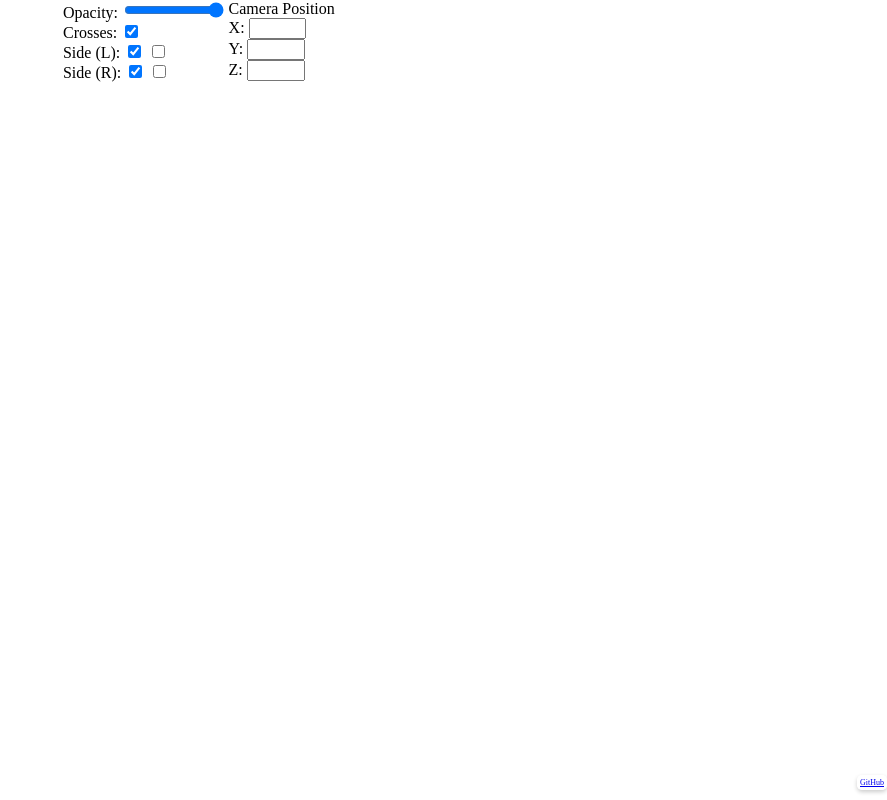
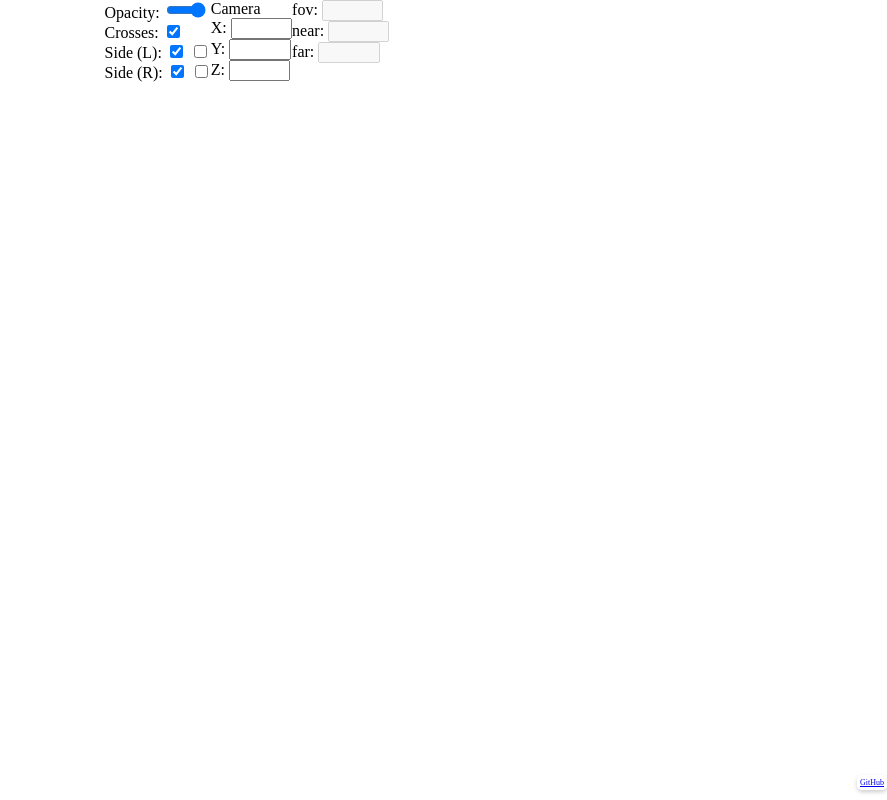
Before and after one commit to shirayu/web_3d_ball, a website: page docs/index.html in a window 1280 px wide. Shown: the whole page, without its empty margins (393-1280 px from the left). Drawn offline with nearby package versions, Linux system fonts and the light colour scheme.

Commit message:
Add info

```diff
--- a/docs/ball.js
+++ b/docs/ball.js
@@ -201,6 +201,9 @@ controls.enablePan = true;
     camera_x.value = camera.position.x.toFixed(2);
     camera_y.value = camera.position.y.toFixed(2);
     camera_z.value = camera.position.z.toFixed(2);
+    camera_fov.value = camera.fov.toFixed(2);
+    camera_near.value = camera.near.toFixed(2);
+    camera_far.value = camera.far;
   }
 }
 
--- a/docs/index.html
+++ b/docs/index.html
@@ -10,7 +10,7 @@
     <div class="controls">
         <div class="controls_sub">
             <label for="opacityRange">Opacity: </label>
-            <input id="opacityRange" type="range" min="0" max="1" step="0.1" value="1" style="width:100px;">
+            <input id="opacityRange" type="range" min="0" max="1" step="0.1" value="1" style="width:3em;">
             <span id="opacityValueIndicator"></span>
             <br>
 
@@ -29,7 +29,8 @@
             <input type="checkbox" id="enableSideR_sr">
         </div>
         <div class="controls_sub">
-                Camera Position
+            <div class="controls_sub">
+                Camera
                 <br>
 
                 <label for="camera_x">X: </label>
@@ -42,6 +43,20 @@
 
                 <label for="camera_z">Z: </label>
                 <input type="number" id="camera_z" step="0.01" class="camera_input">
+            </div>
+
+            <div class="controls_sub">
+                <label for="camera_fov">fov: </label>
+                <input type="number" id="camera_fov" step="0.01" class="camera_input" disabled>
+                <br>
+
+                <label for="camera_near">near: </label>
+                <input type="number" id="camera_near" step="0.01" class="camera_input" disabled>
+                <br>
+
+                <label for="camera_far">far: </label>
+                <input type="number" id="camera_far" step="0.01" class="camera_input" disabled>
+            </div>
         </div>
     </div>
 
--- a/docs/style.css
+++ b/docs/style.css
@@ -11,11 +11,10 @@ canvas {
 
 .controls_sub {
   float: left;
-  width: 45%;
 }
 
 .camera_input {
-  width: 30%;
+  width: 4em;
 }
 
 .info {
```
